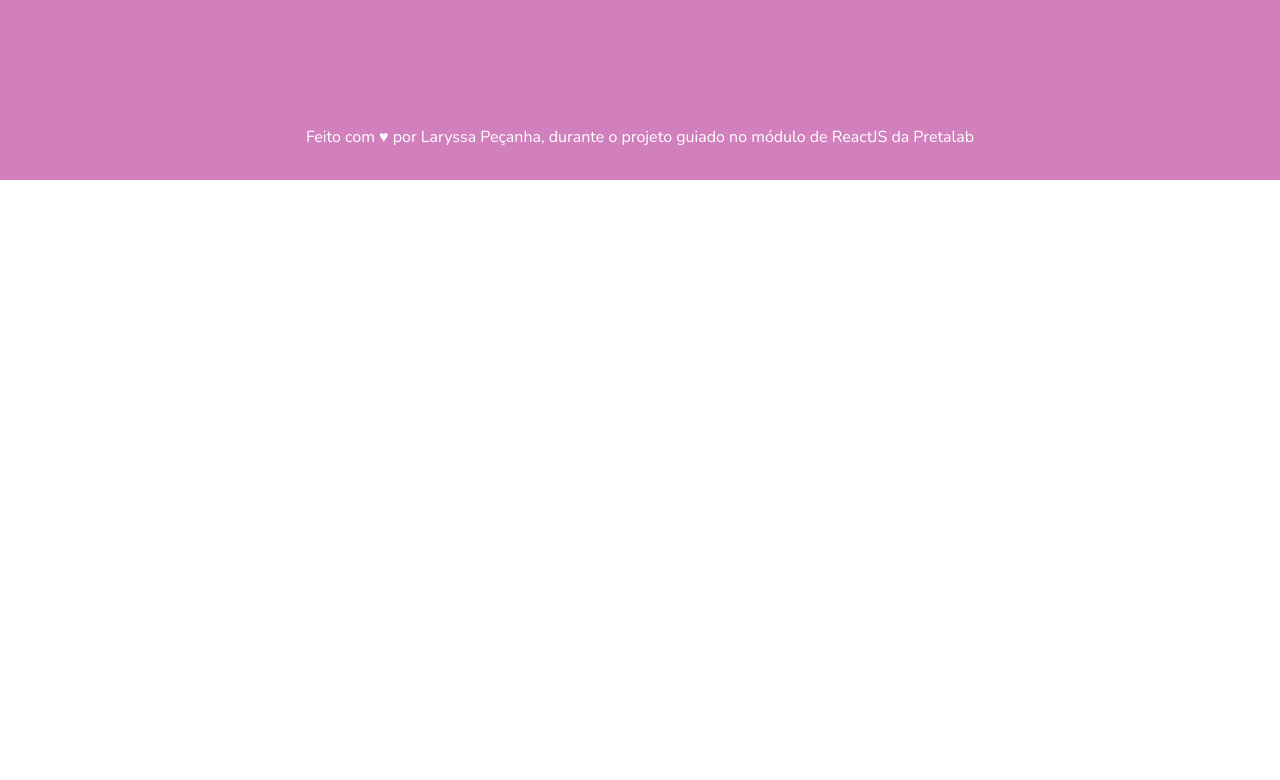
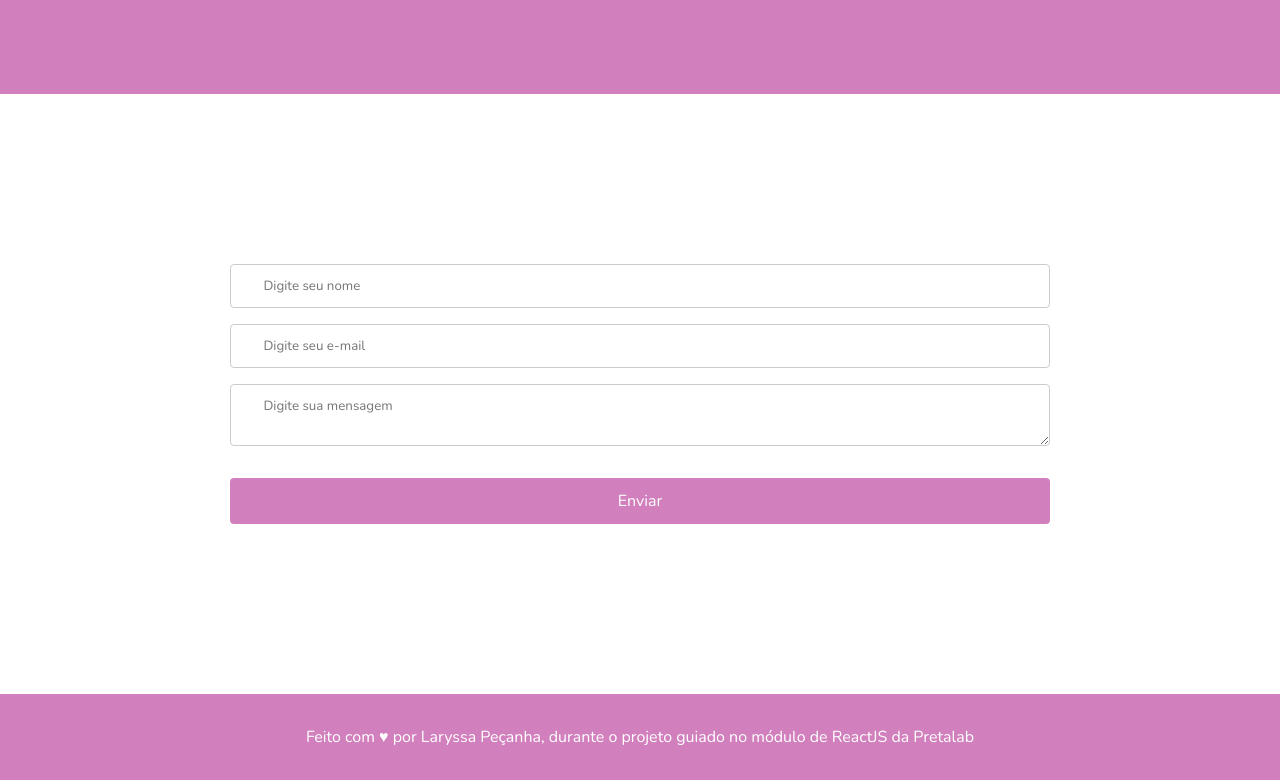
Before and after one commit to laryscampark/pretalab-react, a React (Vite) app in the folder projeto-final-laryssa/: page /contato in a window 1280 px wide. Shown: the part 638-1418 px from the top of the page. Before the commit the page ends 818 px from the top, so only its background shows below. Built offline with nearby package versions, Linux system fonts and the light colour scheme.

Commit message:
criação do formulario da página de contato

```diff
--- a/projeto-final-laryssa/src/pages/Contato.jsx
+++ b/projeto-final-laryssa/src/pages/Contato.jsx
@@ -1,10 +1,48 @@
+import { useState } from "react";
 import { Header } from "../components/Header";
 import contatoImg from '../assets/contato.svg'
 
+import styles from '../styles/pages/contato.module.css'
+
 export function Contato() {
+    const [nome, setNome] = useState('')
+    const [email, setEmail] = useState('')
+    const [mensagem, setMessagem] = useState('')
+
+    function handleInputName(event) {
+        setNome(event.target.value)
+    }
+
+    function handleInputEmail(event) {
+        setEmail(event.target.value)
+    }
+
+    function handleInputMensagem(event) {
+        setMessagem(event.target.value)
+    }
+
+    function createMessage(event) {
+        event.preventDefault()
+        console.log('nome: ', nome)
+        console.log('email: ', email)
+        console.log('mensagem: ', mensagem)
+
+        setNome('')
+        setEmail('')
+        setMessagem('')
+    }
+
     return (
         <>
             <Header text="Entre em contato" image={contatoImg} />
+            <div className={styles.formContainer}>
+                <form onSubmit={createMessage} className={styles.form}>
+                    <input onChange={handleInputName} placeholder="Digite seu nome" className={styles.formInput} value={nome}/>
+                    <input onChange={handleInputEmail} placeholder="Digite seu e-mail" className={styles.formInput} value={email}/>
+                    <textarea onChange={handleInputMensagem} placeholder="Digite sua mensagem" className={styles.formTextArea} value={mensagem} />
+                    <button className={styles.formButton} type="submit">Enviar</button>
+                </form>
+            </div>
         </>
     )
 }
--- a/projeto-final-laryssa/src/pages/Inicio.jsx
+++ b/projeto-final-laryssa/src/pages/Inicio.jsx
@@ -1,6 +1,8 @@
 import { Student, BracketsCurly, AddressBook } from 'phosphor-react'
 import { Header } from '../components/Header'
 import homeImg from '../assets/home.svg'
+
+import styles from '../styles/pages/inicio.module.css'
 
 export function Inicio() {
     return (
@@ -8,7 +10,7 @@ export function Inicio() {
             <Header text="Meu site pessoal" image={homeImg} />
             <div className={styles.homeContainer}>
                 <div className={styles.cardContainer}>
-                    <Student size={150} weight="thin" />
+                    <Student size={150} color="#d180bd" weight="thin" />
                     <h2 className={styles.cardTitle}>Vida</h2>
                     <p className={styles.cardText}>Estudante de Sistemas de Informação na FAETERJ PARACAMBI, moro em Queimados - RJ</p>
                 </div>
--- /dev/null
+++ b/projeto-final-laryssa/src/styles/pages/contato.module.css
@@ -0,0 +1,51 @@
+.formContainer {
+    width: 100%;
+}
+
+form {
+    margin: 0 auto;
+    border-radius: 4px;
+    width: 80%;
+    height: 600px;
+    display: flex;
+    justify-content: center;
+    align-items: center;
+    flex-direction: column;
+}
+
+.formInput {
+    width: 80%;
+    padding: 12px 32px;
+    border: 1px solid #ccc;
+    border-radius: 4px;
+    resize: vertical;
+    margin-bottom: 1rem;
+}
+
+.formTextArea {
+    width: 80%;
+    padding: 12px 32px;
+    border: 1px solid #ccc;
+    border-radius: 4px;
+    resize: vertical;
+    margin-bottom: 1rem;
+}
+
+.formButton {
+    background-color: #d180bd;
+    border: none;
+    color: white;
+    padding: 12px 32px;
+    text-align: center;
+    text-decoration: none;
+    display: inline-block;
+    font-size: 16px;
+    margin-top: 1rem;
+    width: 80%;
+    border-radius: 4px;
+    cursor: pointer;
+}
+
+.formButton:hover {
+    background-color: #4CA;
+}
--- a/projeto-final-laryssa/src/styles/pages/inicio.module.css
+++ b/projeto-final-laryssa/src/styles/pages/inicio.module.css
@@ -6,3 +6,25 @@
     gap: 4rem;
     text-align: center;
 }
+
+.cardContainer {
+    width: 100%;
+}
+
+.cardTitle {
+    padding: 1rem;
+    font-size: 2rem;
+    color: #474a51;
+}
+
+.cardText {
+    font-size: 1.2rem;
+    align-text: center;
+    color: #474a51;
+}
+
+@media(max-width: 765px) {
+    .homeContainer {
+        flex-direction: column;
+    }
+}
```
